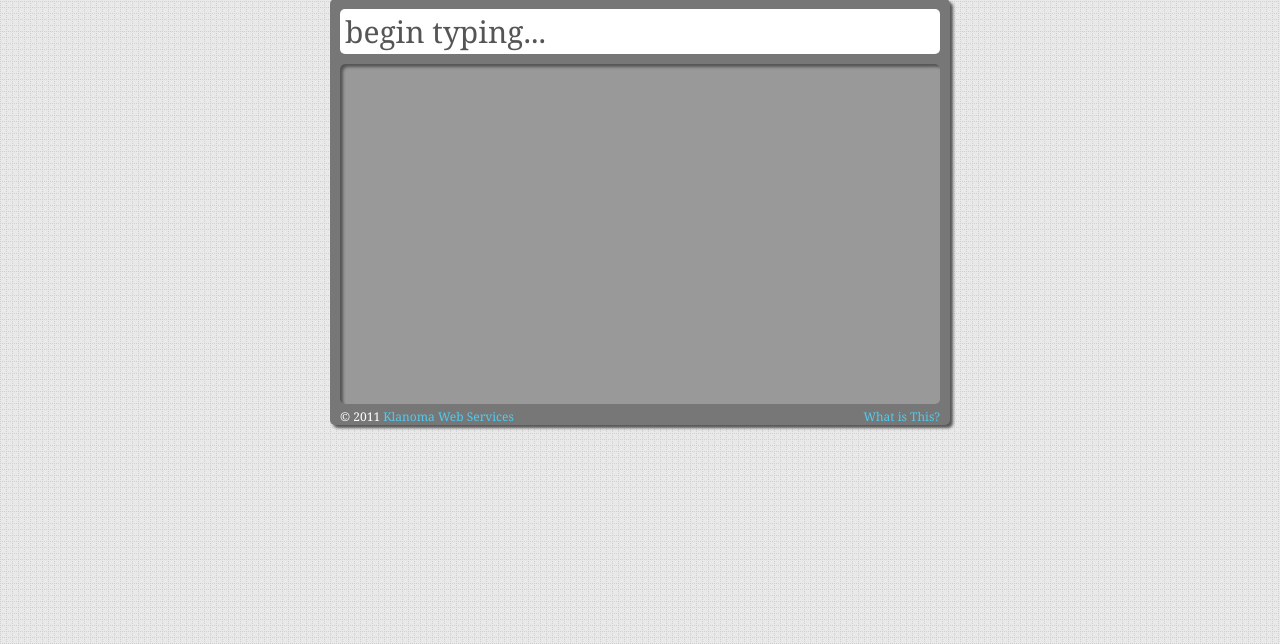
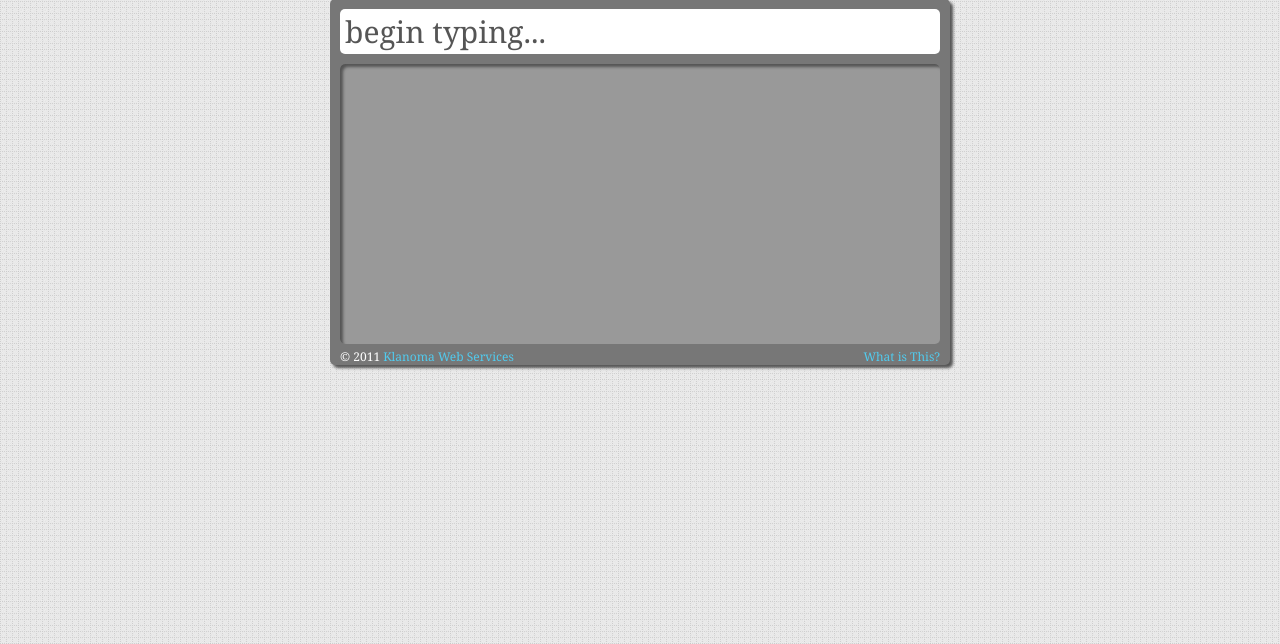
Before and after one commit to wyoumans/camelize, a PHP site: page / in a window 1280 px wide. Shown: the part 101-745 px from the top of the page. Run offline with PHP 8.4, Linux system fonts and the light colour scheme; some libraries are stand-ins or nearby versions.

Commit message:
style update

```diff
--- a/assets/style.css
+++ b/assets/style.css
@@ -73,7 +73,7 @@ body{
 }
 
 #result{
-  height: 300px;
+  height: 200px;
   width: 100%;
   background-color: #999;
   border-radius: 5px;
@@ -85,9 +85,10 @@ body{
   -webkit-box-shadow:inset 3px 3px 3px #555;
   box-shadow:inset 3px 3px 3px #555;
   font-family: "Courier New", Courier, mono;
-  font-size: 30px;
-  line-height: 33px;
-  padding: 20px 0;
+  font-size: 40px;
+  line-height: 43px;
+  padding: 40px 0;
+  text-align: center;
 }
 
 a#question{
```
